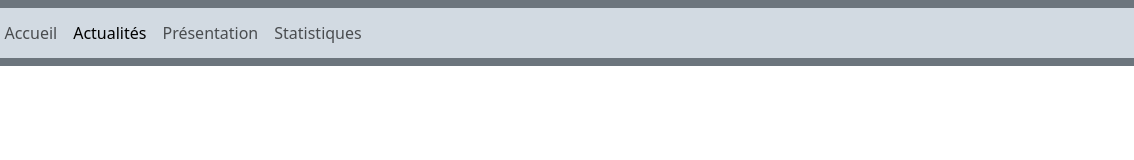
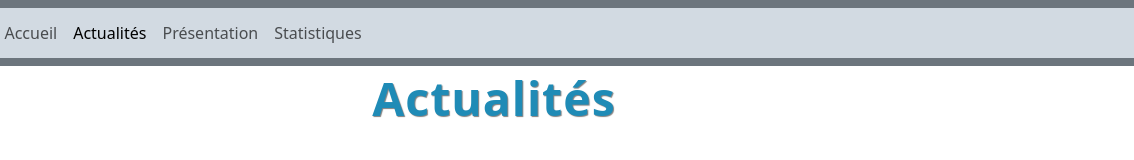
Before and after one commit to AurelienP29/SAE1_AsoboStudio, a plain HTML site: page actualites.html in a window 1280 px wide. Shown: the full height of the page, 146-1280 px from the left. Drawn offline with nearby package versions, Linux system fonts and the light colour scheme.

Commit message:
ibrahima a modifié la page actualité

```diff
--- a/CSS/Actualites.css
+++ b/CSS/Actualites.css
@@ -0,0 +1,10 @@
+h1{
+    text-align: center;
+    margin-top: 5px;
+    color: rgb(31, 139, 182);
+    font-size:2.9rem;
+    font-weight: bold;
+    letter-spacing: 1px;
+    text-shadow: 1px 1px 1px gray;
+
+}
--- a/actualites.html
+++ b/actualites.html
@@ -8,7 +8,7 @@
     <link href="https://cdn.jsdelivr.net/npm/bootstrap@5.3.3/dist/css/bootstrap.min.css" rel="stylesheet"
           integrity="sha384-QWTKZyjpPEjISv5WaRU9OFeRpok6YctnYmDr5pNlyT2bRjXh0JMhjY6hW+ALEwIH" crossorigin="anonymous">
     <link rel="stylesheet" href="CSS/General.css">
-    <link rel="stylesheet" href="CSS/Accueil.css">
+    <link rel="stylesheet" href="CSS/Actualites.css">
 </head>
 <body>
 <header>
@@ -39,7 +39,7 @@
     </nav>
 </header>
 
-
+<h1>Actualités</h1>
 <script src="https://cdn.jsdelivr.net/npm/bootstrap@5.3.3/dist/js/bootstrap.bundle.min.js"
         integrity="sha384-YvpcrYf0tY3lHB60NNkmXc5s9fDVZLESaAA55NDzOxhy9GkcIdslK1eN7N6jIeHz"
         crossorigin="anonymous"></script>
```
